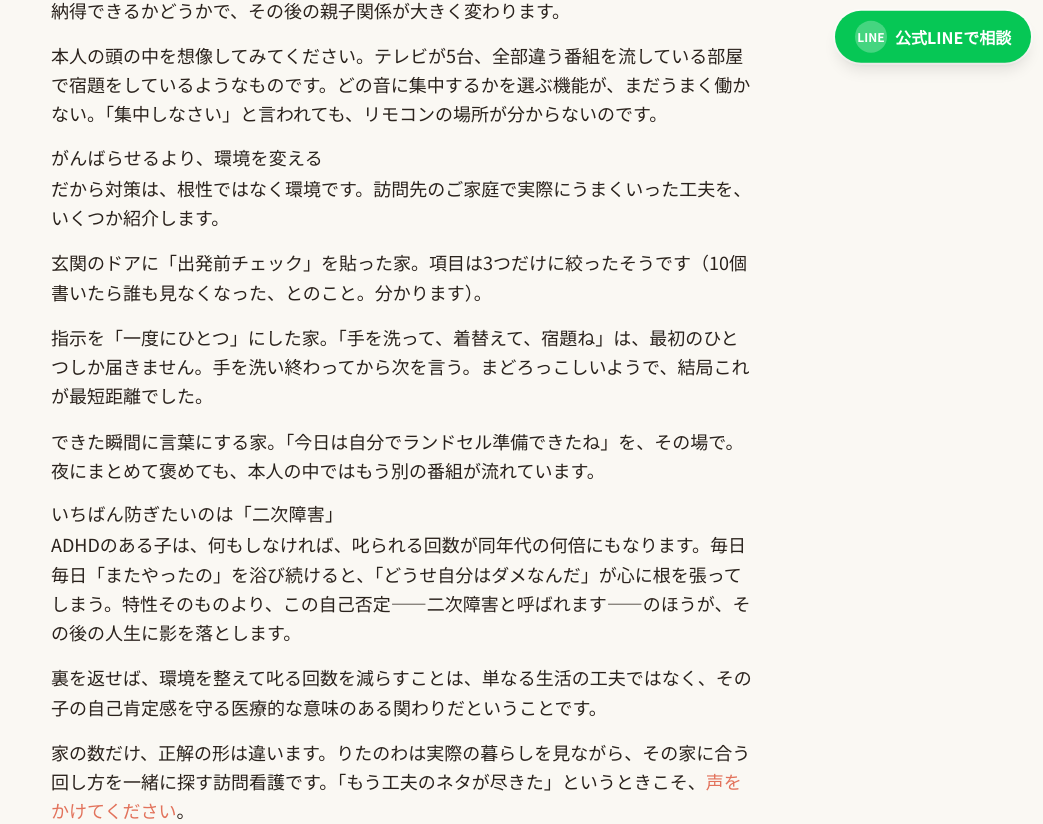
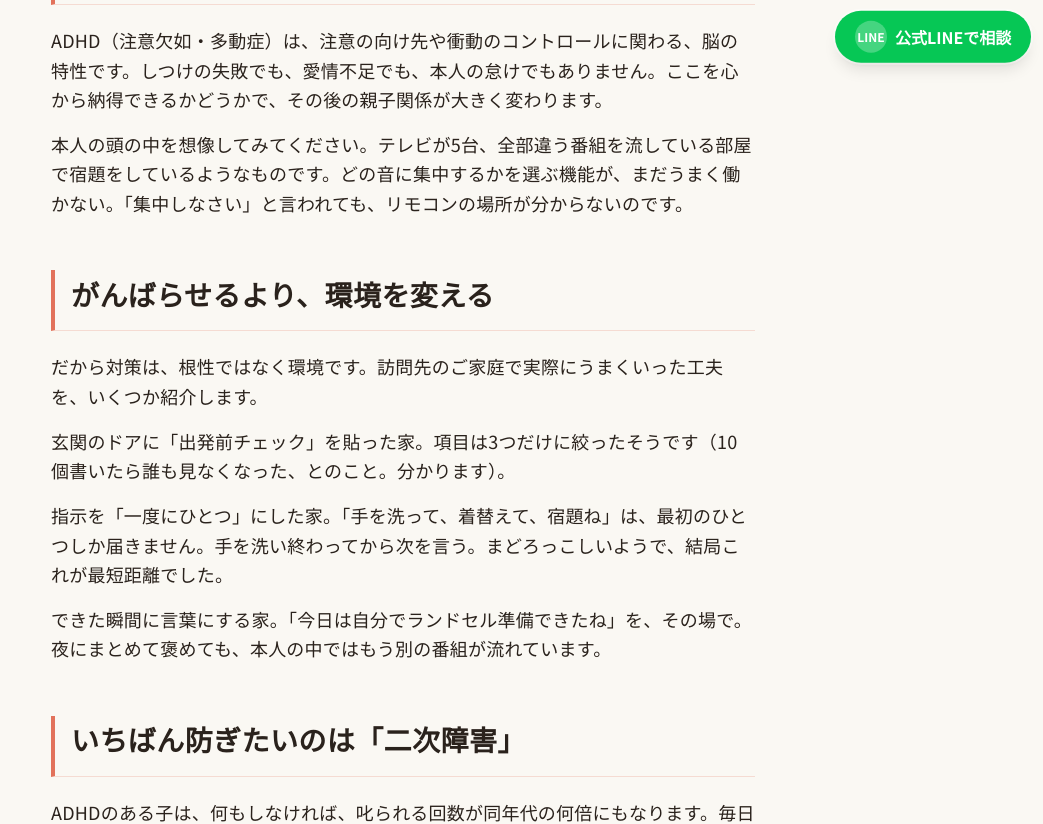
Before and after one commit to schoolyardpenguin1002-code/ritanowa, a Next.js app: page /blog/adhd-basics in a window 1280 px wide. Shown: the part 718-1542 px from the top of the page, without its empty margins (237-1280 px from the left). Built offline with nearby package versions, Linux system fonts and the light colour scheme; no server answers; a web font is replaced by a local one.

Commit message:
test: improve blog typography and emphasis

```diff
--- a/app/globals.css
+++ b/app/globals.css
@@ -213,3 +213,51 @@
     letter-spacing: 0.015em;
   }
 }
+
+
+/* Blog-only reading hierarchy; other Markdown pages remain unchanged. */
+@layer components {
+  .blog-article {
+    color: var(--ritanowa-ink);
+    line-height: 2.05;
+    letter-spacing: 0.012em;
+  }
+  .blog-article p { margin-bottom: 1.65rem; }
+  .blog-article h2 {
+    margin: 3.25rem 0 1.35rem;
+    padding: 0.3rem 0 0.65rem 1rem;
+    border-left: 4px solid var(--ritanowa-terracotta);
+    border-bottom: 1px solid color-mix(in srgb, var(--ritanowa-terracotta) 22%, transparent);
+    font-size: clamp(1.3rem, 2.7vw, 1.75rem);
+    font-weight: 800;
+    line-height: 1.6;
+    color: var(--ritanowa-ink);
+  }
+  .blog-article h3 {
+    margin: 2.5rem 0 1rem;
+    font-size: 1.2rem;
+    font-weight: 700;
+  }
+  .blog-article strong {
+    color: var(--ritanowa-ink);
+    font-weight: 750;
+    background: linear-gradient(transparent 62%, color-mix(in srgb, var(--ritanowa-gold) 32%, transparent) 62%);
+    box-decoration-break: clone;
+  }
+  .blog-article blockquote {
+    margin: 1.8rem 0;
+    padding: 1.15rem 1.5rem;
+    border-left: 4px solid var(--ritanowa-gold);
+    border-radius: 0 1rem 1rem 0;
+    background: color-mix(in srgb, var(--ritanowa-sand) 70%, white);
+    color: #5d5148;
+  }
+  .blog-article blockquote p { margin: 0; }
+  .blog-article ul, .blog-article ol { margin: 1.7rem 0 2rem; }
+  .blog-article li { padding-left: 0.3rem; margin-bottom: 0.55rem; }
+  .blog-article a { font-weight: 700; text-underline-offset: 4px; }
+  @media (max-width: 640px) {
+    .blog-article { line-height: 1.95; }
+    .blog-article h2 { margin-top: 2.5rem; }
+  }
+}
```
